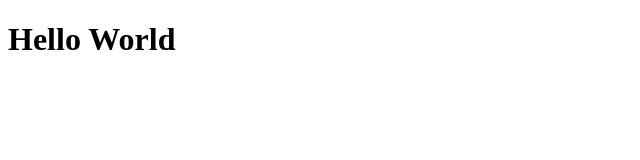
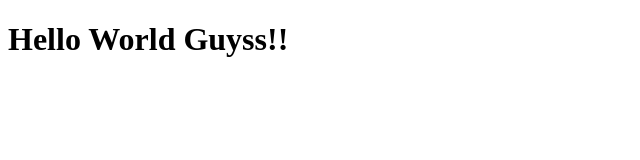
Before and after one commit to ifdhalrumalutur/revou_website_course_day1, a plain HTML site: page index.html in a window 1280 px wide. Shown: the whole page, without its empty margins (0-640 px from the left). Drawn offline with Linux system fonts and the light colour scheme.

Commit message:
update wording

```diff
--- a/index.html
+++ b/index.html
@@ -4,6 +4,6 @@
         <title>Test</title>
     </head>
     <body>
-        <h1>Hello World</h1>
+        <h1>Hello World Guyss!!</h1>
     </body>
 </html>
```
